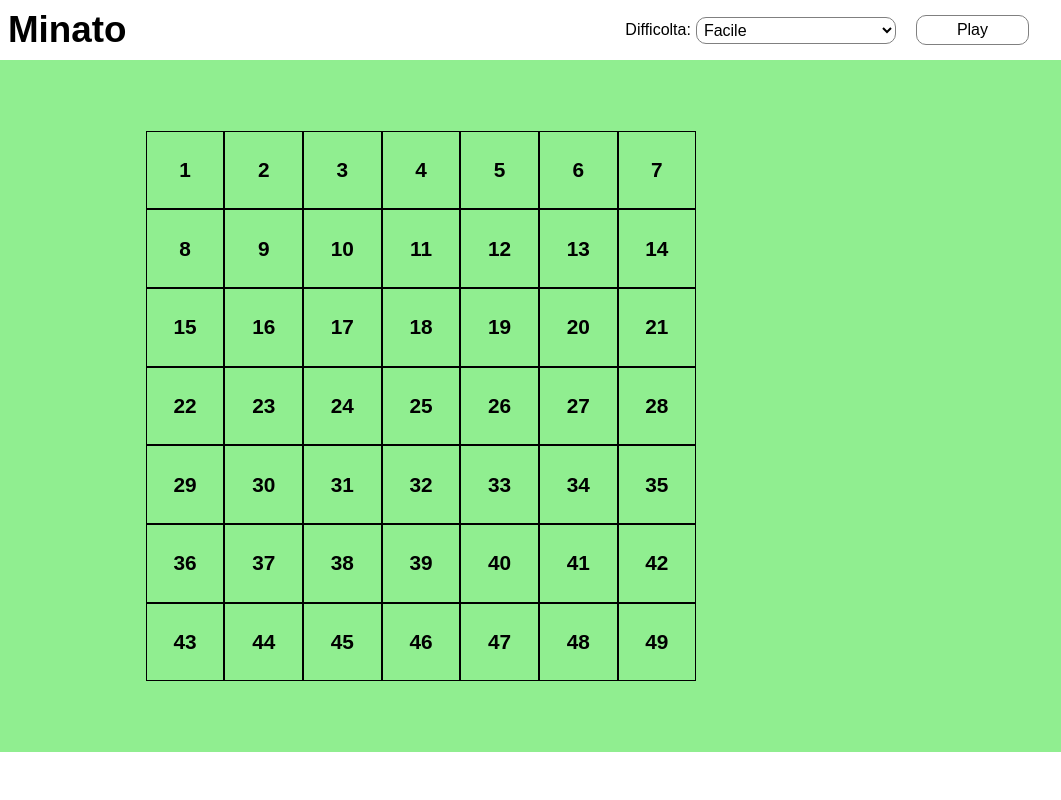
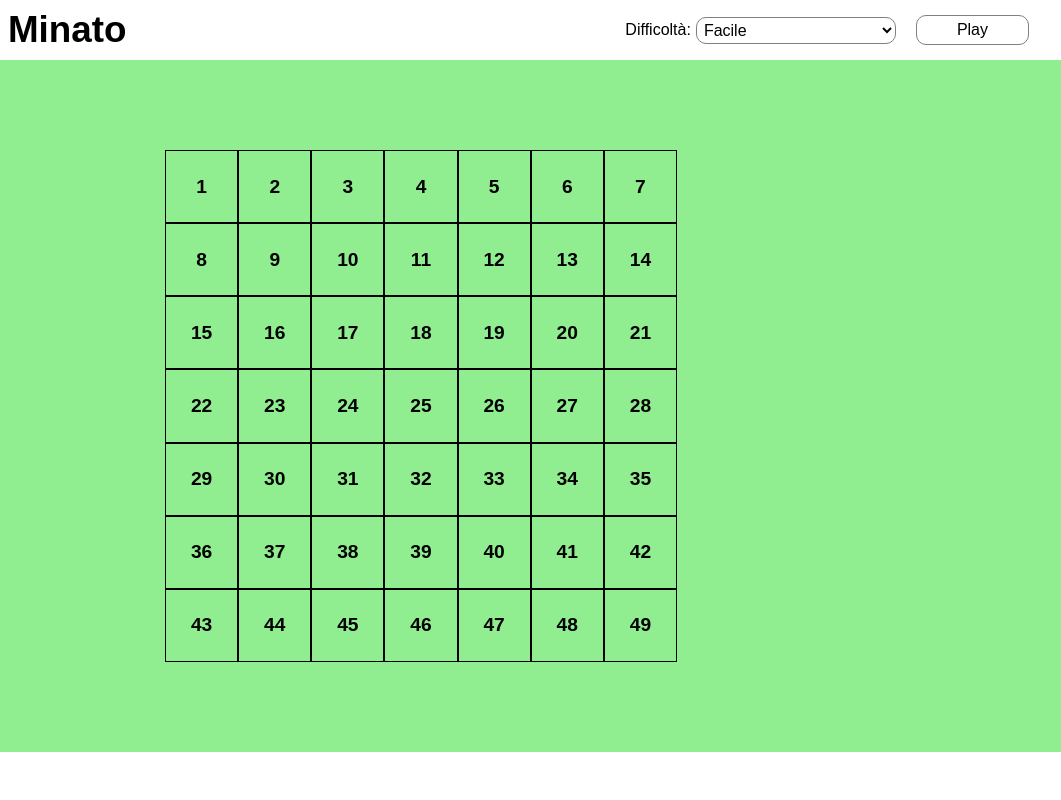
Before and after one commit to marcovittoriozacca/js-campominato-grid, a plain HTML site: page index.html in a window 1280 px wide. Both pictures are taken after a click on the button "Play". Shown: the full height of the page, 219-1280 px from the left. Drawn offline with Linux system fonts and the light colour scheme.

Commit message:
fix: difficulty label. feat: now creates a span inside every div

```diff
--- a/assets/css/style.css
+++ b/assets/css/style.css
@@ -52,46 +52,6 @@ header nav .btn{
     cursor: pointer;
 }
 
-/* main elements style */
-main{
-    height: calc(100vh - (60px + 48px));
-    background-color: lightgreen;
-    display: flex;
-    flex-wrap: wrap;
-    justify-content: center;
-    align-items: center;
-
-}
-
-.inner-grid{
-    width: 43%;
-    display: flex;
-    flex-wrap: wrap;
-
-}
-
-.box{
-    aspect-ratio: 1;
-
-    display: flex;
-    justify-content: center;
-    align-items: center;
-    font-size: 1.3rem;
-    font-weight: bold;
-    border: 1px solid black;
-    cursor: pointer;
-}
-
-.boxEasy{
-    width: calc(100% / 7);
-}
-.boxNormal{
-    width: calc(100% / 9);
-}
-.boxHard{
-    width: calc(100% / 10);
-}
-
 .difficulty{
     display: flex;
     align-items: center;
@@ -112,6 +72,49 @@ select{
     cursor: pointer;
 }
 
+/* main elements style */
+main{
+    height: calc(100vh - (60px + 48px));
+    background-color: lightgreen;
+
+    display: flex;
+    justify-content: center;
+    align-items: center;
+
+}
+
+.inner-grid{
+    width: 40%;
+
+    display: flex;
+    flex-wrap: wrap;
+
+}
+
+.box{
+    aspect-ratio: 1;
+
+    display: flex;
+    justify-content: center;
+    align-items: center;
+    font-size: 1.2rem;
+    font-weight: bold;
+    border: 1px solid black;
+    cursor: pointer;
+}
+
+.boxEasy{
+    width: calc(100% / 7);
+}
+.boxNormal{
+    width: calc(100% / 9);
+}
+.boxHard{
+    width: calc(100% / 10);
+}
+
+
+
 .active{
     background-color: #7fdaeb;
 }
--- a/assets/js/main.js
+++ b/assets/js/main.js
@@ -56,7 +56,7 @@ btnPlay.addEventListener('click', function(){
         }
 
         //all'interno del div stamperemo il valore dell'iterazione, quindi da 1 a 100
-        box.innerText = i;
+        box.innerHTML = `<span>${i}</span>`;
 
         //ogni casella avrà un evento al click che aggiungerà e toggliera tramite TOGGLE la classe active a ogni specifica casella grazie al this.
         box.addEventListener('click', function(){
--- a/index.html
+++ b/index.html
@@ -21,7 +21,7 @@
             </div>
             <div class="difficulty">
                 <div class="choice">
-                    <label for="difficulty">Difficolta:</label>
+                    <label for="difficulty">Difficoltà:</label>
                     <select name="difficultyChouce" id="difficultySelection">
                         <option value="easy">Facile</option>
                         <option value="normal">Normale</option>
```
